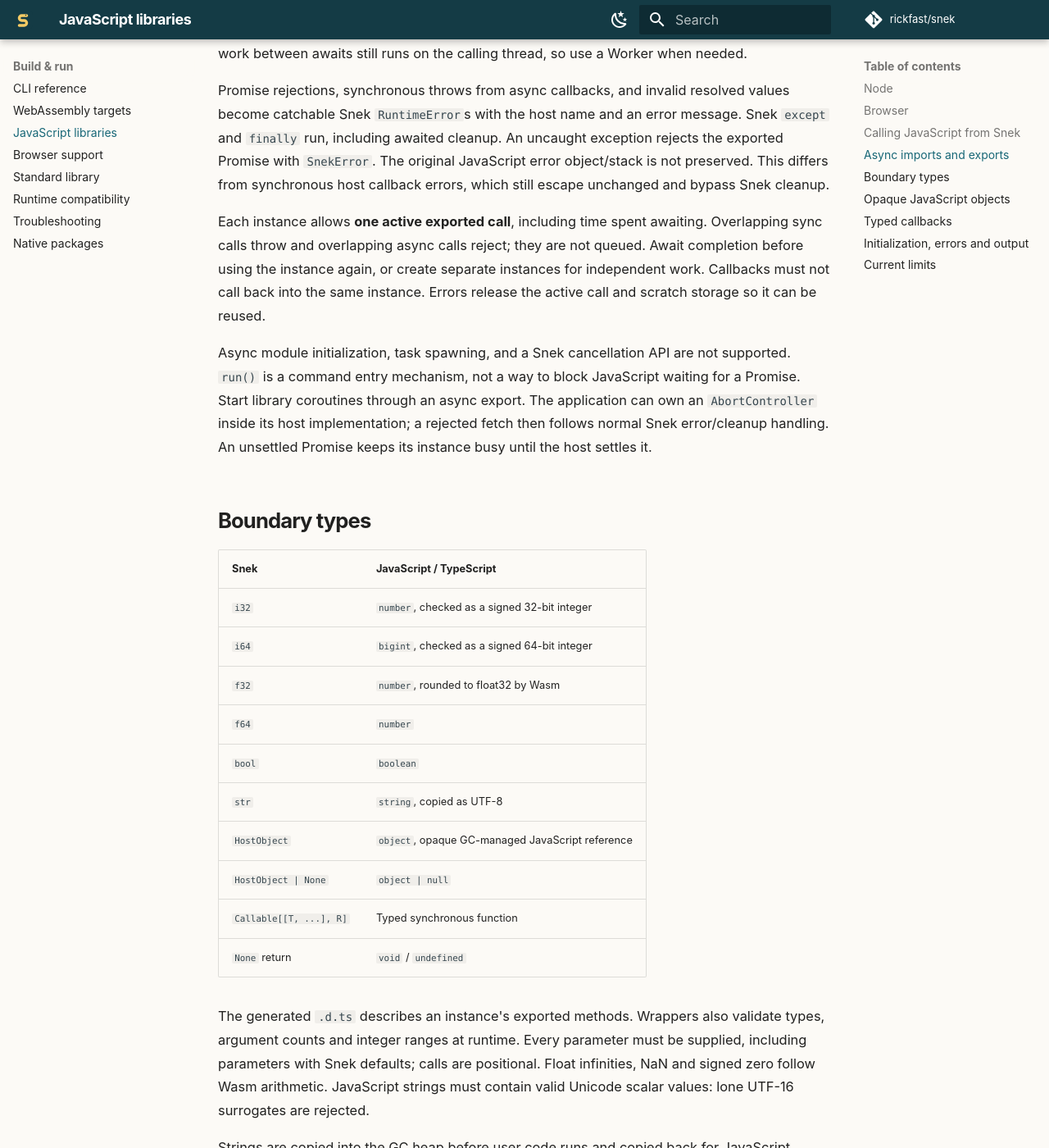
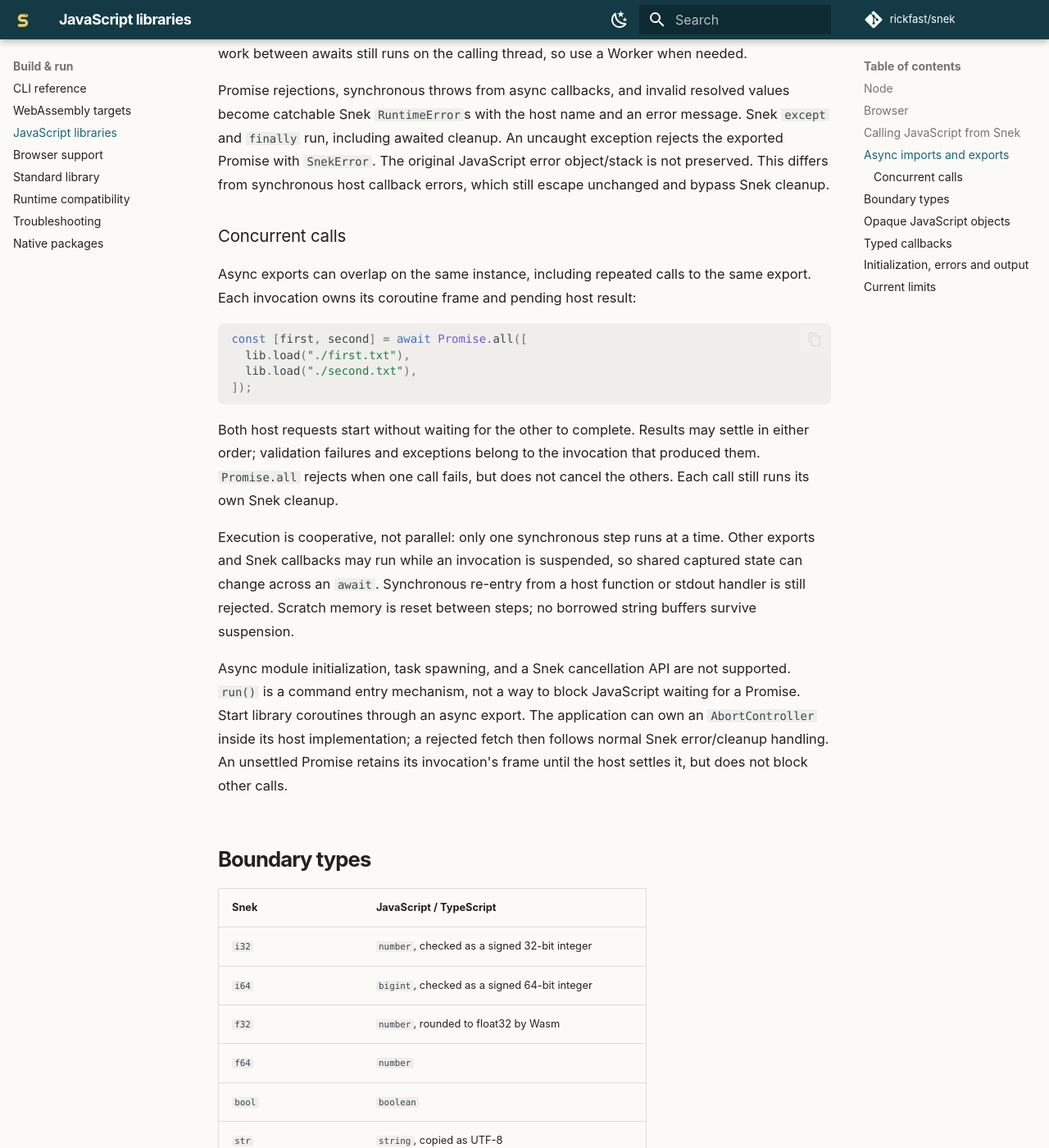
Before and after one commit to rickfast/snek, an MkDocs documentation site: the page built from docs/reference/libraries.md, in a window 1280 px wide and 1400 px high, scrolled down 4136 px. Shown: the whole window at 82% size. Built offline with MkDocs 1.6.1 and Material for MkDocs 9.7.7, drawn with Linux system fonts in a browser that asks for light colours; comment, search, counter and statistics services are not loaded; some of the changed text lies outside the part shown.

Commit message:
Allow concurrent async library invocations

````diff
--- a/docs/reference/libraries.md
+++ b/docs/reference/libraries.md
@@ -195,18 +195,35 @@
 error object/stack is not preserved. This differs from synchronous host callback
 errors, which still escape unchanged and bypass Snek cleanup.
 
-Each instance allows **one active exported call**, including time spent awaiting.
-Overlapping sync calls throw and overlapping async calls reject; they are not
-queued. Await completion before using the instance again, or create separate
-instances for independent work. Callbacks must not call back into the same
-instance. Errors release the active call and scratch storage so it can be reused.
+### Concurrent calls
+
+Async exports can overlap on the same instance, including repeated calls to the
+same export. Each invocation owns its coroutine frame and pending host result:
+
+```javascript
+const [first, second] = await Promise.all([
+  lib.load("./first.txt"),
+  lib.load("./second.txt"),
+]);
+```
+
+Both host requests start without waiting for the other to complete. Results may
+settle in either order; validation failures and exceptions belong to the invocation
+that produced them. `Promise.all` rejects when one call fails, but does not cancel
+the others. Each call still runs its own Snek cleanup.
+
+Execution is cooperative, not parallel: only one synchronous step runs at a time.
+Other exports and Snek callbacks may run while an invocation is suspended, so
+shared captured state can change across an `await`. Synchronous re-entry from a
+host function or stdout handler is still rejected. Scratch memory is reset between
+steps; no borrowed string buffers survive suspension.
 
 Async module initialization, task spawning, and a Snek cancellation API are not
 supported. `run()` is a command entry mechanism, not a way to block JavaScript
 waiting for a Promise. Start library coroutines through an async export. The
 application can own an `AbortController` inside its host implementation; a rejected
-fetch then follows normal Snek error/cleanup handling. An unsettled Promise keeps
-its instance busy until the host settles it.
+fetch then follows normal Snek error/cleanup handling. An unsettled Promise retains
+its invocation's frame until the host settles it, but does not block other calls.
 
 ## Boundary types
 
@@ -296,7 +313,7 @@
 
 `HostObject` requires a library build. It does not export Snek classes or
 collections, provide a DOM API, make an object transferable to another worker,
-or change the one-active-call-per-instance rule. The Vite example passes a DOM
+or permit synchronous re-entry. The Vite example passes a DOM
 element through its `identity` export and verifies that it is the same object.
 
 ## Typed callbacks
@@ -344,9 +361,9 @@
 instance is treated as a JavaScript function owned by that instance.
 
 Calling a Snek callback enters its instance just like an export. It fails if that
-instance is already executing or awaiting a host Promise, so host functions must
+instance is already executing a synchronous step, so host functions must
 not invoke a received Snek callback inline. Deferred events can invoke it after
-the current call finishes. Exceptions and boundary validation follow the same
+the current step finishes, including while an async call is suspended. Exceptions and boundary validation follow the same
 rules as exports and synchronous host imports.
 
 ## Initialization, errors and output
````
Also changed, not shown: DESIGN.md (+13 -7 lines), README.md (+3 -2 lines), docs/reference/browsers.md (+2 -1 lines), 5 other files.
